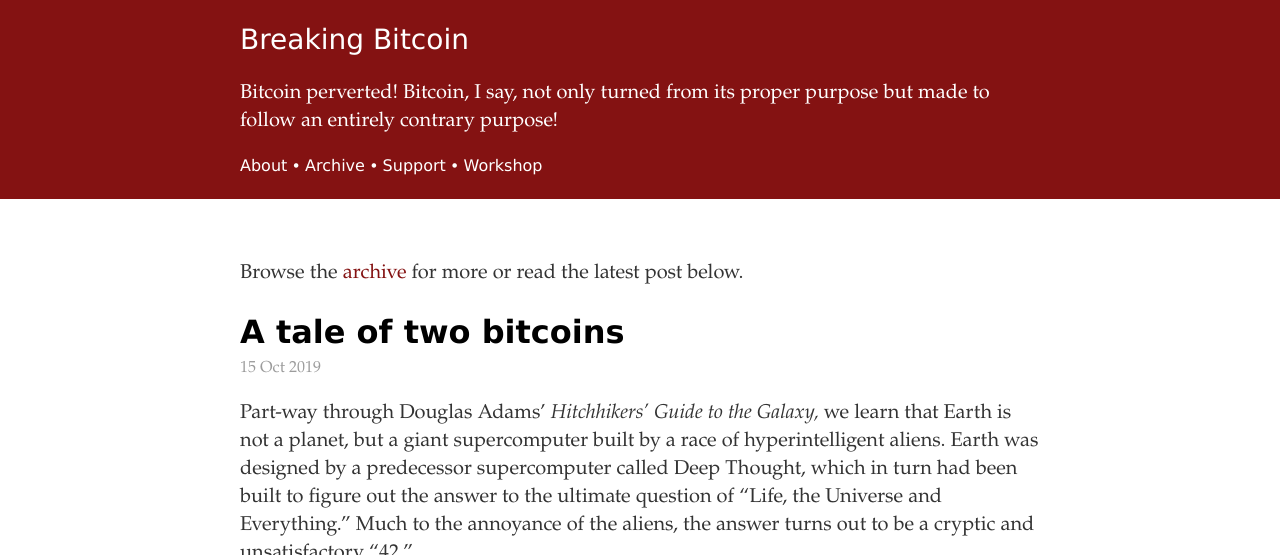
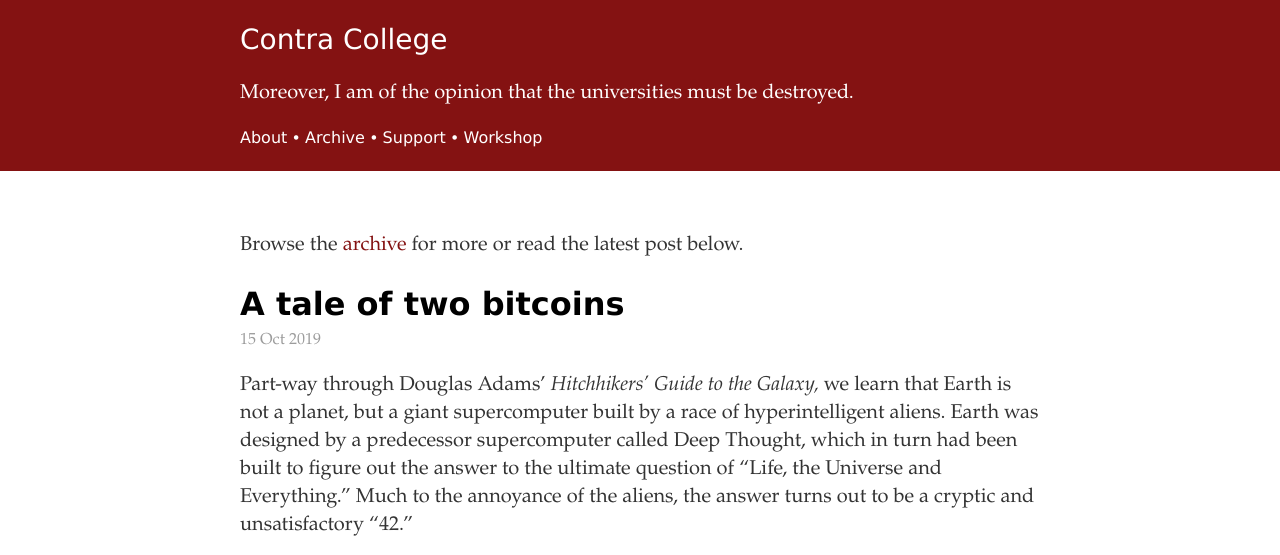
Before and after one commit to derykmakgill/nsi, a Jekyll site: the page built from index.html, in a window 1280 px wide and 900 px high, cut to the strip 0-555 px from the top of the window. Built offline with Jekyll 4.4.1, drawn with Linux system fonts in a browser that asks for light colours; the list of posts is cut into pages by our own code.

Commit message:
Update default.html

```diff
--- a/_layouts/default.html
+++ b/_layouts/default.html
@@ -456,8 +456,8 @@
   <body class="post">
     <div class="header">
   <div class="header-content main-column">
-    <a class="title" href="/">Breaking Bitcoin</a>
- <p class="subtitle">Bitcoin perverted! Bitcoin, I say, not only turned from its proper purpose but made to follow an entirely contrary purpose!</p>
+    <a class="title" href="/">Contra College</a>
+ <p class="subtitle">Moreover, I am of the opinion that the universities must be destroyed.</p>
     <p class="navigation">
   <a href="/about">About</a> •
   <a href="/archive">Archive</a> •
```
